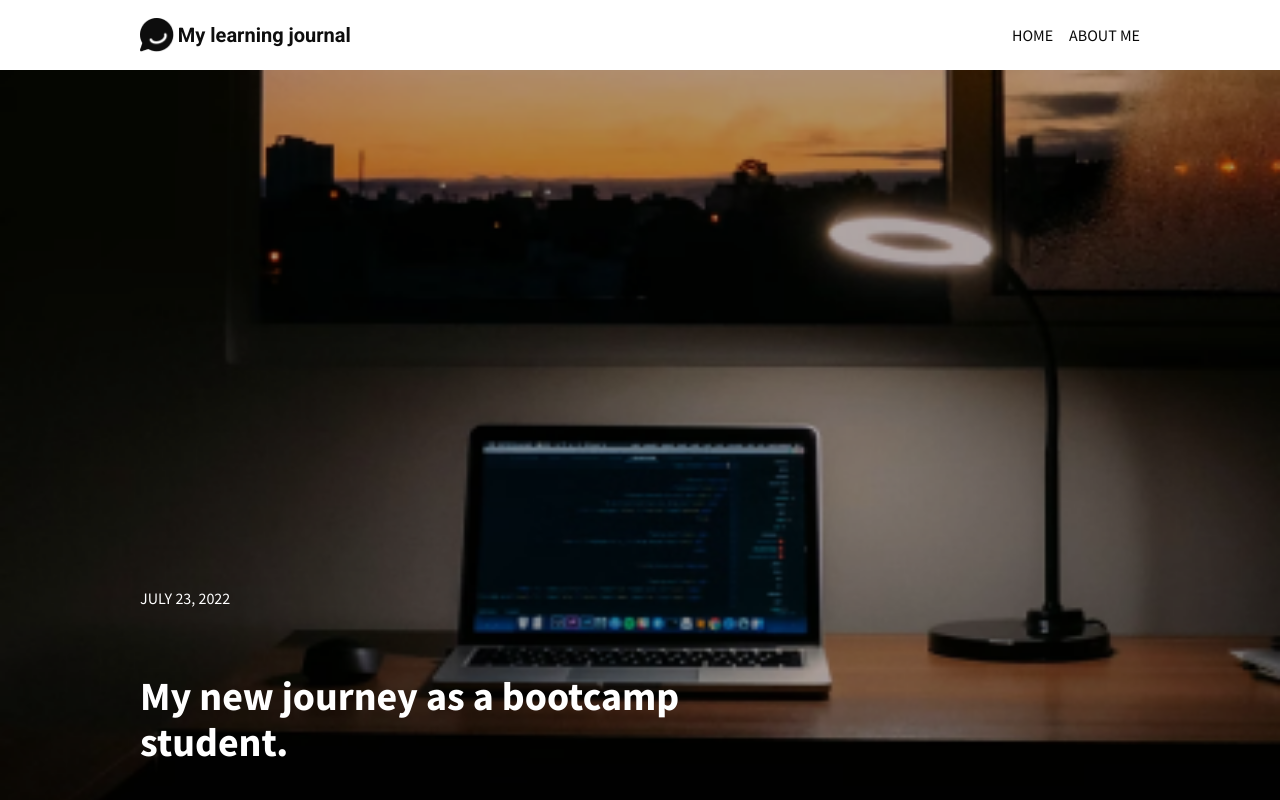
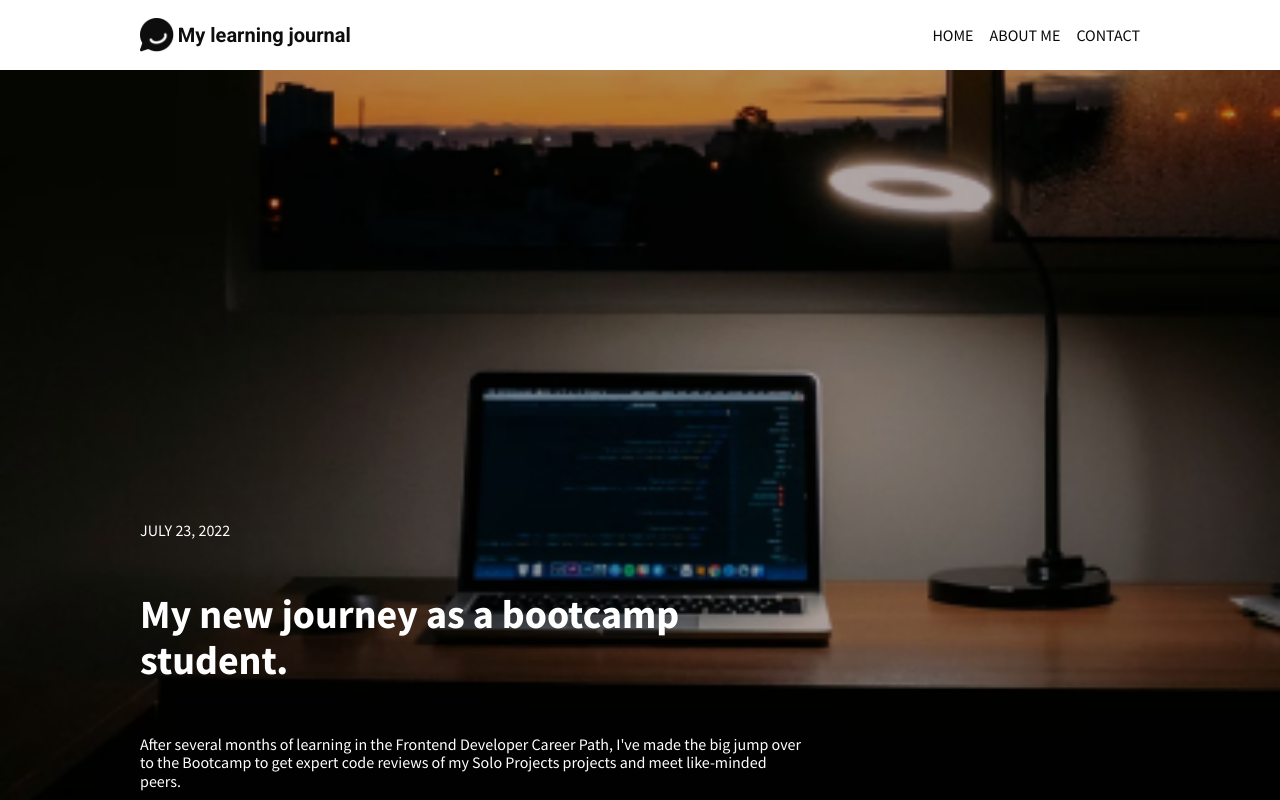
Before and after one commit to gmartin323/learning-journal, a website built with Vite: page index.html in a window 1280 px wide. Shown: the top 800 px of the page. Built offline with nearby package versions, Linux system fonts and the light colour scheme.

Commit message:
Set max-height of article image to 100vh

```diff
--- a/css/style.css
+++ b/css/style.css
@@ -257,7 +257,11 @@ li + li {
 
 img {
     width: 100%;
-    object-fit: contain;
+    object-fit: cover;
+}
+
+.article--image {
+    max-height: 100vh;
 }
 
 .article--intro__image {
@@ -302,7 +306,7 @@ img {
     }
 
     .article--intro__image {
-        max-height: 488px;;
+        max-height: 488px;
     }
 
     .article--info {
--- a/index.html
+++ b/index.html
@@ -20,12 +20,13 @@
                 <ul class="nav-items">
                     <li><a href="index.html">Home</a></li>
                     <li><a href="html/about-me.html">About Me</a></li>
+                    <li><a href="#">Contact</a></li>
                 </ul>
             </nav>
         </header>
         <main>
             <section class="article">
-                <img src="images/article-image-hero.png" class="article--image" alt="">
+                <img src="images/article-image-hero.png" class="article--image" alt="coding workstation">
                 <div class="article--container container">
                     <p class="article--info">JULY 23, 2022</p>
                     <h1 class="article--title"><a  href="html/article.html">My new journey as a bootcamp student.</a></h1>
```
